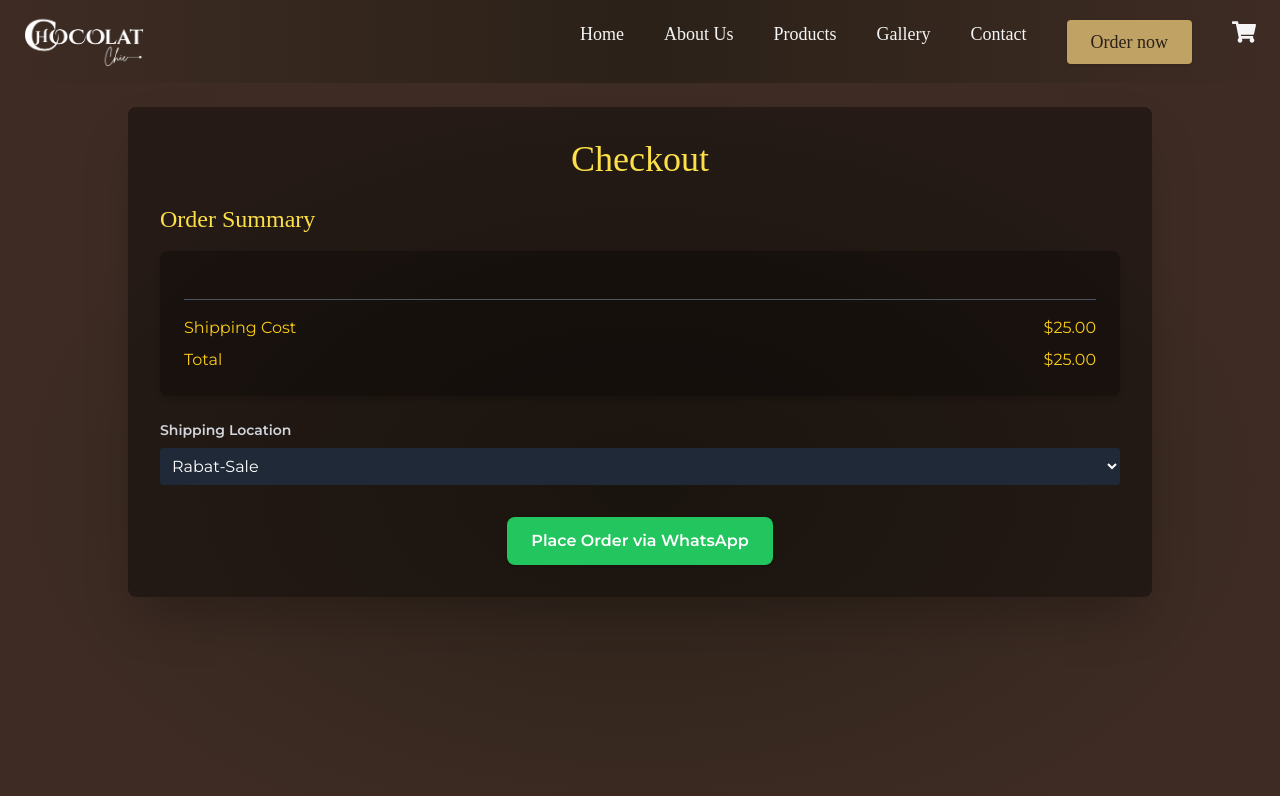
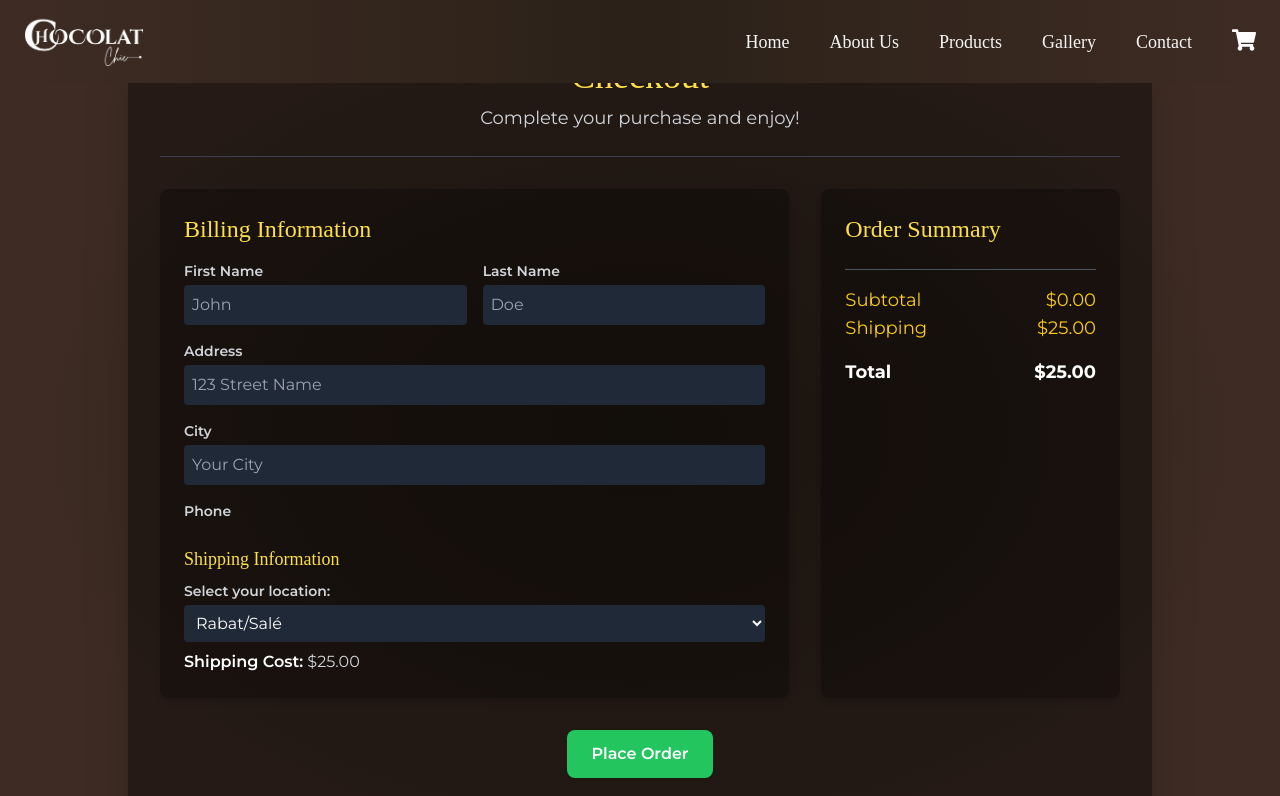
Before and after one commit to SoufianeRefaiCoding/Chocolat_chic, a Next.js app: page /checkout in a window 1280 px wide. Shown: the top 796 px of the page. Built offline with nearby package versions, Linux system fonts and the light colour scheme; a web font is replaced by a local one.

Commit message:
update header

```diff
--- a/components/header.js
+++ b/components/header.js
@@ -2,28 +2,71 @@
 import { useState, useEffect } from "react";
 import Link from "next/link";
 import Image from "next/image";
+import { useRouter } from "next/router";
 import { RiMenu4Line } from "react-icons/ri";
 import { AiOutlineClose } from "react-icons/ai";
 import logo from "@/public/assets/logo.png";
 import { FaShoppingCart } from "react-icons/fa";
 import { useCart } from "react-use-cart";
+
 const Header = () => {
+  const router = useRouter();
   const [isOpen, setIsOpen] = useState(false);
   const [activeLink, setActiveLink] = useState("");
-  const [totalItems, setTotalItems] = useState(0); // State for total cart items
+  const [totalItems, setTotalItems] = useState(0);
+  const [isScrolled, setIsScrolled] = useState(false); // State to track scroll position
   const { totalUniqueItems } = useCart();
+
+  // Update active link on route change
   useEffect(() => {
-    if (typeof window !== "undefined") {
-      setActiveLink(window.location.pathname); // Set active link based on current pathname
+    const handleRouteChange = (url) => {
+      setActiveLink(url);
+    };
+
+    setActiveLink(router.asPath);
+    router.events.on("routeChangeComplete", handleRouteChange);
+
+    return () => {
+      router.events.off("routeChangeComplete", handleRouteChange);
+    };
+  }, [router]);
+
+  // Update total items when cart changes
+  useEffect(() => {
+    setTotalItems(totalUniqueItems);
+  }, [totalUniqueItems]);
+
+  // Track scroll position
+  useEffect(() => {
+    const handleScroll = () => {
+      if (window.scrollY > 50) {
+        setIsScrolled(true); // Add opacity and reduce height
+      } else {
+        setIsScrolled(false); // Reset styles
       }
+    };
+
+    window.addEventListener("scroll", handleScroll);
+    return () => {
+      window.removeEventListener("scroll", handleScroll);
+    };
   }, []);
-  useEffect(() => {
-    setTotalItems(totalUniqueItems); // Update total items when cart changes
-  }, [totalUniqueItems]);
+
+  const getLinkClass = (link) => {
+    return activeLink === link
+      ? "text-gold font-bold border-b-2 border-gold"
+      : "text-offwhite hover:text-gold";
+  };
+
   return (
-
-    <header className="bg-gradient-to-r from-chocolate-800 via-chocolate-900 to-chocolate-800 text-offwhite shadow-lg">
-    <div className="container mx-auto px-6 py-4 flex justify-between items-center">
+    <header
+      className={`fixed top-0 left-0 w-full z-50 transition-all duration-300 ${
+        isScrolled
+          ? "bg-chocolate-900 bg-opacity-90 py-2 shadow-lg"
+          : "bg-gradient-to-r from-chocolate-800 via-chocolate-900 to-chocolate-800 py-4"
+      }`}
+    >
+      <div className="container mx-auto px-6 flex justify-between items-center">
         {/* Logo */}
         <div className="logo">
           <Link href="/">
@@ -38,43 +81,24 @@ const Header = () => {
         </div>
 
         {/* Desktop Menu */}
-      <nav className={`hidden md:flex space-x-10 font-cinzel text-lg`}>
-
-        <Link
-          href="/"
-          className={activeLink === "/" ? "activeLink" : "hover:text-gold"}
-        >
+        <nav className="hidden md:flex space-x-10 font-cinzel text-lg">
+          <Link href="/" className={getLinkClass("/")}>
             Home
           </Link>
-        <Link
-          href="/#about-us"
-          className={activeLink === "/about" ? "activeLink" : "hover:text-gold"}
-        >
+          <Link href="/#about-us" className={getLinkClass("/#about-us")}>
             About Us
           </Link>
-        <Link
-          href="/#products"
-          className={activeLink === "/products" ? "activeLink" : "hover:text-gold"}
-        >
+          <Link href="/#products" className={getLinkClass("/#products")}>
             Products
           </Link>
-        <Link
-          href="/gallery"
-          className={activeLink === "/gallery" ? "activeLink" : "hover:text-gold"}
-        >
+          <Link href="/gallery" className={getLinkClass("/gallery")}>
             Gallery
           </Link>
-        <Link
-          href="/contact"
-          className={activeLink === "/contact" ? "activeLink" : "hover:text-gold"}
-        >
+          <Link href="/contact" className={getLinkClass("/contact")}>
             Contact
           </Link>
-        <button className="bg-gold text-chocolate-900 font-cinzel py-2 px-6 rounded shadow hover:bg-chocolate-700 hover:text-gold transition-all">
-          <Link href="/order">Order now</Link>
-        </button>
           <Link href="/cart" className="relative">
-          <FaShoppingCart size={24} />
+          <FaShoppingCart size={24} className="text-white"/>
           {totalItems > 0 && (
             <span className="absolute -top-2 -right-3 bg-red-600 text-white text-xs font-bold rounded-full px-2 py-0.5">
               {totalItems}
@@ -82,62 +106,62 @@ const Header = () => {
           )}
         </Link>
         </nav>
-    </div>
 
         {/* Mobile Menu Button */}
+        <Link href="/cart" className="relative md:hidden">
+          <FaShoppingCart size={24} className="text-white"/>
+          {totalItems > 0 && (
+            <span className="absolute -top-2 -right-3 bg-red-600 text-white text-xs font-bold rounded-full px-2 py-0.5">
+              {totalItems}
+            </span>
+          )}
+        </Link>
         <button
           onClick={() => setIsOpen(!isOpen)}
-          className="md:hidden text-2xl focus:outline-none"
+          className="md:hidden text-2xl focus:outline-none text-white"
         >
           {isOpen ? <AiOutlineClose size={25} /> : <RiMenu4Line size={25} />}
         </button>
-
+      </div>
 
       {/* Mobile Menu */}
       {isOpen && (
         <div className="md:hidden bg-chocolate-800 text-offwhite text-lg divide-y divide-chocolate-600">
           <Link
             href="/"
-            className={`block px-4 py-3 ${
-              activeLink === "/" ? "activeLink" : "hover:bg-chocolate-700"
-            }`}
+            className={`block px-4 py-3 ${getLinkClass("/")}`}
             onClick={() => setIsOpen(false)}
           >
             Home
           </Link>
           <Link
-            href="/about"
-            className={`block px-4 py-3 ${
-              activeLink === "/about" ? "activeLink" : "hover:bg-chocolate-700"
-            }`}
+            href="/#about-us"
+            className={`block px-4 py-3 ${getLinkClass("/#about-us")}`}
             onClick={() => setIsOpen(false)}
           >
             About Us
           </Link>
           <Link
-            href="/products"
-            className={`block px-4 py-3 ${
-              activeLink === "/products" ? "activeLink" : "hover:bg-chocolate-700"
-            }`}
+            href="/#products"
+            className={`block px-4 py-3 ${getLinkClass("/#products")}`}
             onClick={() => setIsOpen(false)}
           >
             Products
           </Link>
           <Link
+            href="/gallery"
+            className={`block px-4 py-3 ${getLinkClass("/gallery")}`}
+            onClick={() => setIsOpen(false)}
+          >
+            Gallery
+          </Link>
+          <Link
             href="/contact"
-            className={`block px-4 py-3 ${
-              activeLink === "/contact" ? "activeLink" : "hover:bg-chocolate-700"
-            }`}
+            className={`block px-4 py-3 ${getLinkClass("/contact")}`}
             onClick={() => setIsOpen(false)}
           >
             Contact
           </Link>
-          <button
-            className="w-full bg-gold text-chocolate-900 font-cinzel py-3 mt-2 rounded shadow hover:bg-chocolate-700 hover:text-gold transition-all"
-            onClick={() => setIsOpen(false)}
-          >
-            Order Now
-          </button>
         </div>
       )}
     </header>
--- a/pages/checkout/index.js
+++ b/pages/checkout/index.js
@@ -7,8 +7,13 @@ import { useRouter } from "next/navigation";
 const Checkout = () => {
   const { items = [], cartTotal = 0, emptyCart } = useCart();
   const [location, setLocation] = useState("rabat-sale");
+  const [firstName, setFirstName] = useState("");
+  const [lastName, setLastName] = useState("");
+  const [address, setAddress] = useState("");
+  const [city, setCity] = useState("");
   const router = useRouter();
 
+  // Calculate shipping cost based on location
   const getShippingCost = () => {
     return location === "rabat-sale" ? 25 : 40;
   };
@@ -16,83 +21,189 @@ const Checkout = () => {
   const shippingCost = getShippingCost();
   const totalPrice = cartTotal + shippingCost;
 
-  const generateWhatsAppMessage = () => {
-    const orderDetails = items
-      .map((item) => `- ${item.title} x${item.quantity} ($${item.price.toFixed(2)})`)
-      .join("\n");
+  // Function to create the WhatsApp message
+  const createWhatsAppMessage = () => {
+    const orderDetails = items.map(
+      (item) => `${item.title} x${item.quantity} - $${(item.price * item.quantity).toFixed(2)}`
+    ).join('\n');
 
-    return encodeURIComponent(
-      `🛒 New Order:\n\n${orderDetails}\n\n🚚 Shipping Location: ${location}\n🚛 Shipping Cost: $${shippingCost}\n💰 Total: $${totalPrice.toFixed(
-        2
-      )}\n\nPlease confirm the order.`
-    );
+    return encodeURIComponent(`
+      *New Order from ${firstName} ${lastName}*
+
+      *Billing Information:*
+      Name: ${firstName} ${lastName}
+      Address: ${address}, ${city}
+
+
+      *Shipping Information:*
+      Location: ${location}
+      Shipping Cost: $${shippingCost.toFixed(2)}
+
+      *Order Summary:*
+      ${orderDetails}
+
+      *Total: $${totalPrice.toFixed(2)}
+    `);
   };
 
-  const handlePlaceOrder = () => {
-    const message = generateWhatsAppMessage();
-    const phoneNumber = "+212612631518"; // Your WhatsApp number in international format
-    const whatsappUrl = `https://wa.me/${phoneNumber}?text=${message}`;
-
-    // Redirect to WhatsApp with pre-filled message
-    window.open(whatsappUrl, "_blank");
-
-    // Optionally clear the cart and redirect to confirmation page
-    emptyCart();
-    router.push("/confirmation");
+  // Function to send message to WhatsApp
+  const sendToWhatsApp = () => {
+    const message = createWhatsAppMessage();
+    const phoneNumber = '0612631518'; // Your WhatsApp number
+    const url = `https://wa.me/${phoneNumber}?text=${message}`;
+    window.open(url, '_blank');
   };
 
   return (
     <div className="bg-[radial-gradient(closest-side,_#2B2118,_#3E2C24)] text-white min-h-screen p-6 font-montserrat">
       <div className="max-w-5xl mx-auto bg-black bg-opacity-40 shadow-2xl rounded-lg p-8">
-        <h1 className="text-4xl font-cinzel text-yellow-300 text-center">
-          Checkout
-        </h1>
+        {/* Header */}
+        <div className="text-center border-b border-gray-700 pb-6">
+          <h1 className="text-4xl font-cinzel text-yellow-300">Checkout</h1>
+          <p className="mt-2 text-gray-300 text-lg">
+            Complete your purchase and enjoy!
+          </p>
+        </div>
+        <div className="grid grid-cols-1 lg:grid-cols-3 gap-8 mt-8">
+          {/* Billing Details */}
+          <div className="col-span-2 bg-black bg-opacity-30 p-6 rounded-lg shadow-md">
+            <h2 className="text-2xl font-cinzel text-yellow-300 mb-4">
+              Billing Information
+            </h2>
+            <form>
+              <div className="grid grid-cols-2 gap-4">
+                <div>
+                  <label className="block text-sm font-semibold text-gray-300">
+                    First Name
+                  </label>
+                  <input
+                    type="text"
+                    value={firstName}
+                    onChange={(e) => setFirstName(e.target.value)}
+                    className="w-full mt-1 p-2 rounded bg-gray-800 text-white focus:outline-none focus:ring-2 focus:ring-yellow-400"
+                    placeholder="John"
+                  />
+                </div>
+                <div>
+                  <label className="block text-sm font-semibold text-gray-300">
+                    Last Name
+                  </label>
+                  <input
+                    type="text"
+                    value={lastName}
+                    onChange={(e) => setLastName(e.target.value)}
+                    className="w-full mt-1 p-2 rounded bg-gray-800 text-white focus:outline-none focus:ring-2 focus:ring-yellow-400"
+                    placeholder="Doe"
+                  />
+                </div>
+              </div>
+
+              <div className="mt-4">
+                <label className="block text-sm font-semibold text-gray-300">
+                  Address
+                </label>
+                <input
+                  type="text"
+                  value={address}
+                  onChange={(e) => setAddress(e.target.value)}
+                  className="w-full mt-1 p-2 rounded bg-gray-800 text-white focus:outline-none focus:ring-2 focus:ring-yellow-400"
+                  placeholder="123 Street Name"
+                />
+              </div>
+              <div className="mt-4">
+                <label className="block text-sm font-semibold text-gray-300">
+                  City
+                </label>
+                <input
+                  type="text"
+                  value={city}
+                  onChange={(e) => setCity(e.target.value)}
+                  className="w-full mt-1 p-2 rounded bg-gray-800 text-white focus:outline-none focus:ring-2 focus:ring-yellow-400"
+                  placeholder="Your City"
+                />
+              </div>
+              <div className="mt-4">
+                <label className="block text-sm font-semibold text-gray-300">
+                  Phone
+                </label>
+                {/* <input
+                  type="text"
+                  value={phone}
+                  onChange={(e) => setPhone(e.target.value)}
+                  className="w-full mt-1 p-2 rounded bg-gray-800 text-white focus:outline-none focus:ring-2 focus:ring-yellow-400"
+                  placeholder="0600000000"
+                /> */}
+              </div>
+
               <div className="mt-6">
+                <h2 className="text-lg font-cinzel text-yellow-300 mb-2">
+                  Shipping Information
+                </h2>
+                <label className="block text-sm font-semibold text-gray-300">
+                  Select your location:
+                </label>
+                <select
+                  value={location}
+                  onChange={(e) => setLocation(e.target.value)}
+                  className="w-full mt-1 p-2 rounded bg-gray-800 text-white focus:outline-none focus:ring-2 focus:ring-yellow-400"
+                >
+                  <option value="rabat-sale">Rabat/Salé</option>
+                  <option value="outside">Outside Rabat/Salé</option>
+                </select>
+                <p className="mt-2 text-gray-300">
+                  <span className="font-semibold text-white">Shipping Cost:</span>{" "}
+                  ${shippingCost.toFixed(2)}
+                </p>
+              </div>
+            </form>
+          </div>
+
+          {/* Order Summary */}
+          <div className="bg-black bg-opacity-30 p-6 rounded-lg shadow-md">
             <h2 className="text-2xl font-cinzel text-yellow-300 mb-4">
               Order Summary
             </h2>
-          <div className="bg-black bg-opacity-30 p-6 rounded-lg shadow-md">
+            <div className="space-y-4">
               {items.map((item) => (
                 <div
                   key={item.id}
                   className="flex justify-between items-center text-gray-300"
                 >
-                <span>{item.title} x{item.quantity}</span>
+                  <span className="font-semibold text-white">
+                    {item.title} x{item.quantity}
+                  </span>
                   <span>${(item.price * item.quantity).toFixed(2)}</span>
                 </div>
               ))}
-            <div className="border-t border-gray-600 mt-6 pt-4">
-              <div className="flex justify-between items-center text-yellow-400">
-                <span>Shipping Cost</span>
+            </div>
+            <div className="border-t border-gray-600 mt-6 pt-4 text-lg text-yellow-400">
+              <div className="flex justify-between items-center">
+                <span>Subtotal</span>
+                <span>${cartTotal.toFixed(2)}</span>
+              </div>
+              <div className="flex justify-between items-center">
+                <span>Shipping</span>
                 <span>${shippingCost.toFixed(2)}</span>
               </div>
-              <div className="flex justify-between items-center text-yellow-400 mt-2">
+              <div className="flex justify-between items-center font-bold text-white mt-4">
                 <span>Total</span>
                 <span>${totalPrice.toFixed(2)}</span>
               </div>
             </div>
           </div>
         </div>
-        <div className="mt-6">
-          <label className="block text-sm font-semibold text-gray-300">
-            Shipping Location
-          </label>
-          <select
-            value={location}
-            onChange={(e) => setLocation(e.target.value)}
-            className="w-full mt-2 p-2 rounded bg-gray-800 text-white focus:outline-none focus:ring-2 focus:ring-yellow-400"
-          >
-            <option value="rabat-sale">Rabat-Sale</option>
-            <option value="outside">Outside Rabat-Sale</option>
-          </select>
-        </div>
+
+        {/* Actions */}
         <div className="mt-8 text-center">
           <button
-            onClick={handlePlaceOrder}
+            onClick={sendToWhatsApp}
             className="px-6 py-3 bg-green-500 text-white font-semibold rounded-lg shadow hover:bg-green-600 transition"
           >
-            Place Order via WhatsApp
+            Place Order
           </button>
+          <p className="mt-4 text-sm text-gray-400">
+            By clicking "Place Order", you agree to our terms and conditions.
+          </p>
         </div>
       </div>
     </div>
```
Lines whose indentation alone changed are shown as unchanged.
